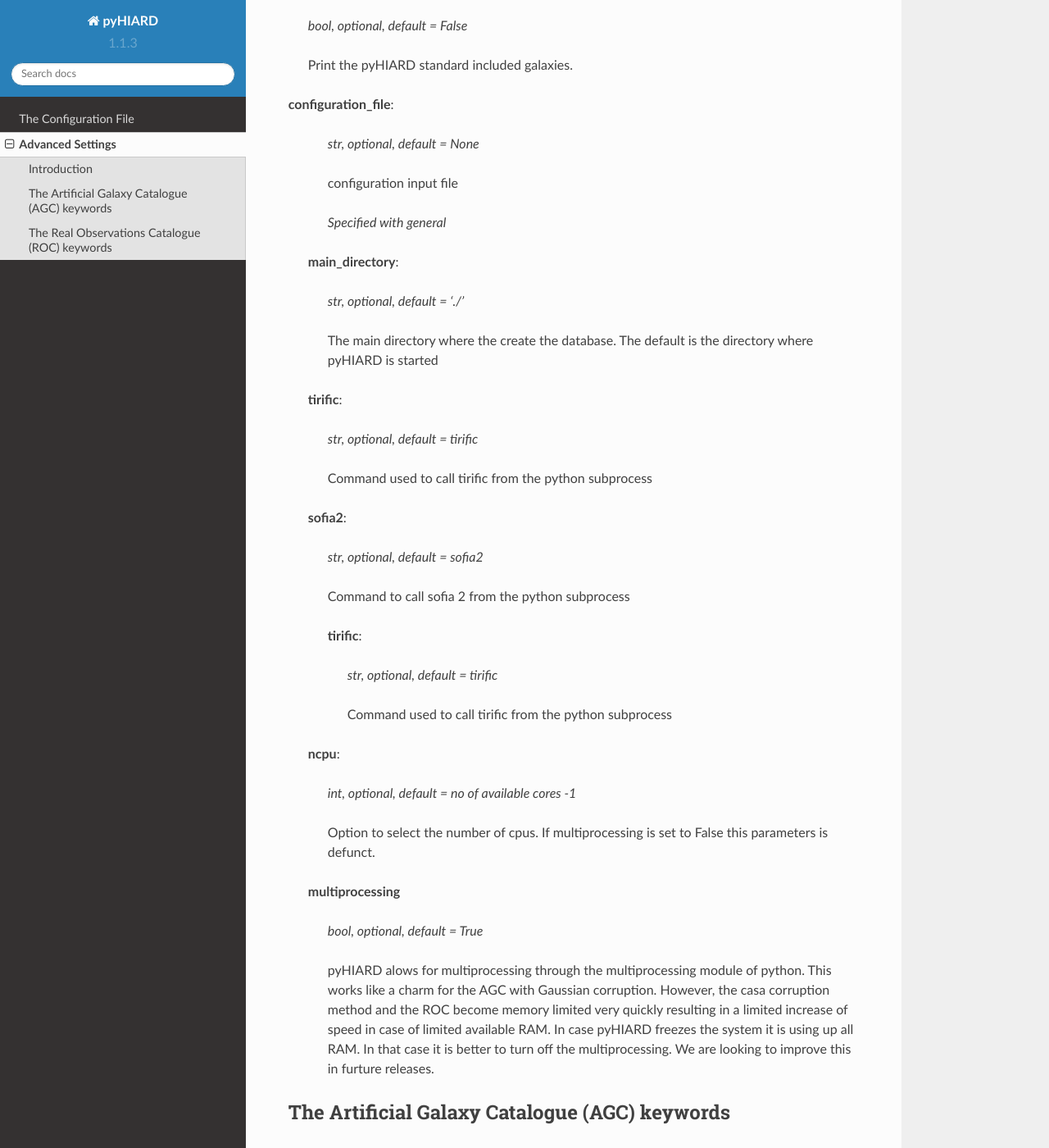
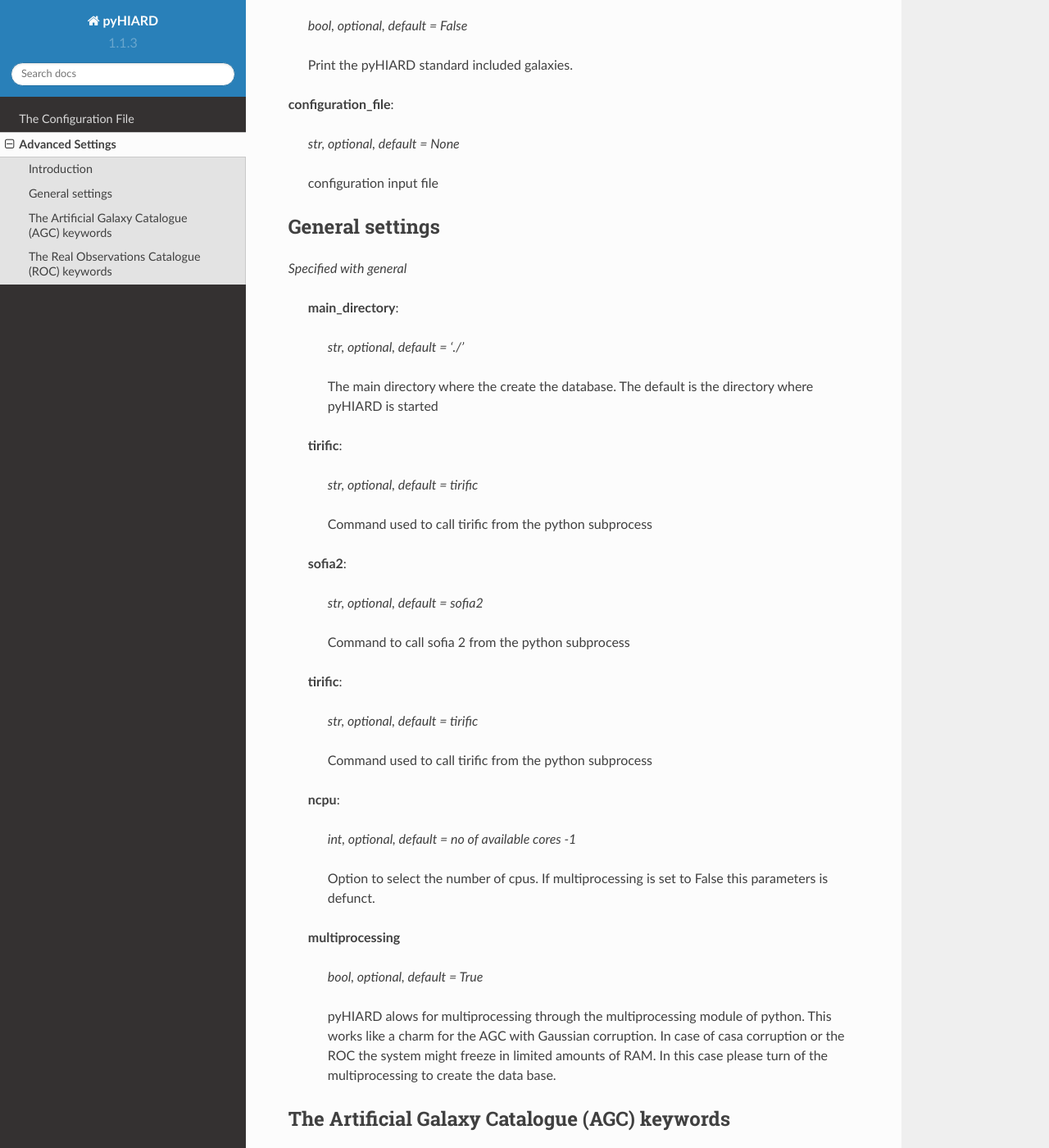
Before and after one commit to PeterKamphuis/pyHIARD, a Sphinx documentation site: the page built from docs/source/advanced.rst, in a window 1280 px wide and 1400 px high, scrolled down 911 px. Shown: the whole window at 82% size. Built offline with Sphinx 7.4.7 and the Read the Docs theme 2.0.0, drawn with Linux system fonts in a browser that asks for light colours; some of the changed text lies outside the part shown.

Commit message:
Docs clean up, default corruption to Tres

```diff
--- a/docs/source/advanced.rst
+++ b/docs/source/advanced.rst
@@ -36,9 +36,9 @@
 
     configuration input file
 
-    General settings
-    --------
-    *Specified with general*
+General settings
+--------
+*Specified with general*
 
   **main_directory**:
 
@@ -58,7 +58,7 @@
 
     Command to call sofia 2 from the python subprocess
 
-    **tirific**:
+  **tirific**:
 
       *str, optional, default = tirific*
 
@@ -75,9 +75,7 @@
     *bool, optional, default = True*
 
     pyHIARD alows for multiprocessing through the multiprocessing module of python. This works like a charm for the AGC with Gaussian corruption.
-    However, the casa corruption method and the ROC become memory limited very quickly resulting in  a limited increase of speed in case of limited available RAM.
-    In case pyHIARD freezes the system it is using up all RAM. In that case it is better to turn off the multiprocessing. We are looking to improve this in furture releases.
-
+    In case of casa corruption or the ROC the system might freeze in limited amounts of RAM. In this case please turn of the multiprocessing to create the data base.
 
 
 The Artificial Galaxy Catalogue (AGC) keywords
```
Also changed, not shown: other parts of docs/source/advanced.rst (+2 -2 lines), 1 other file.
